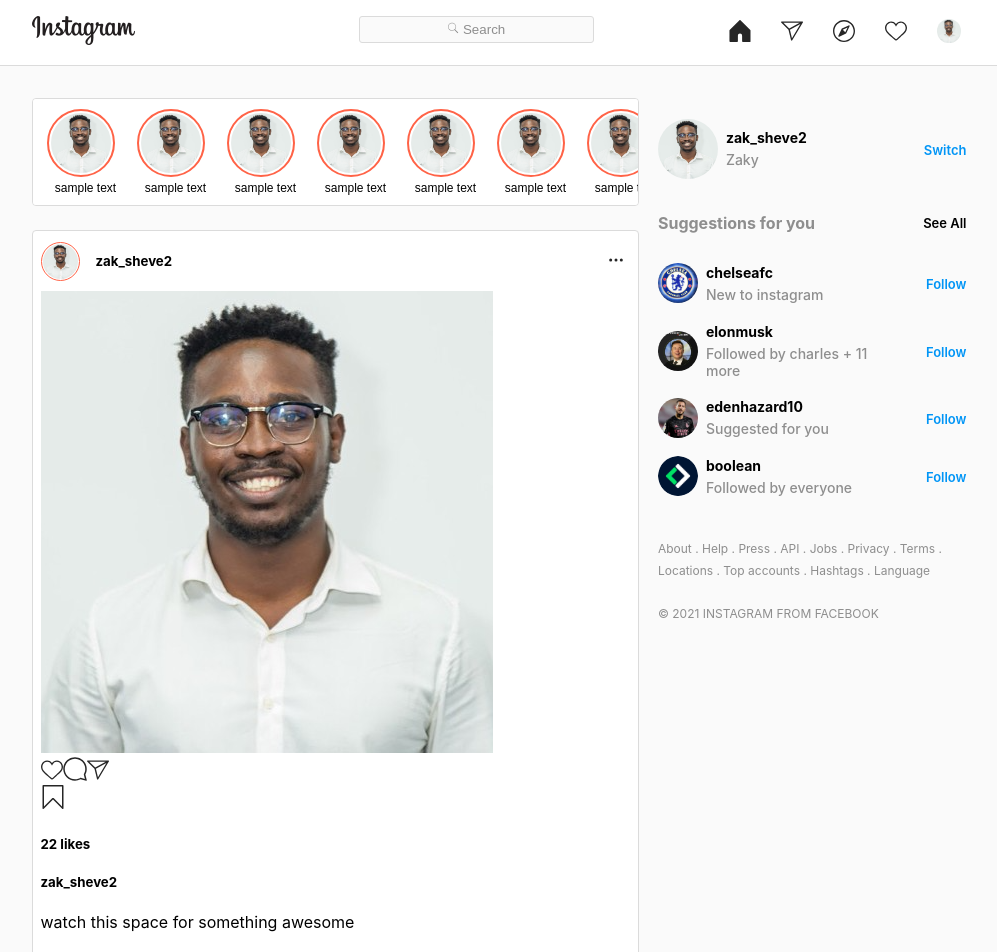
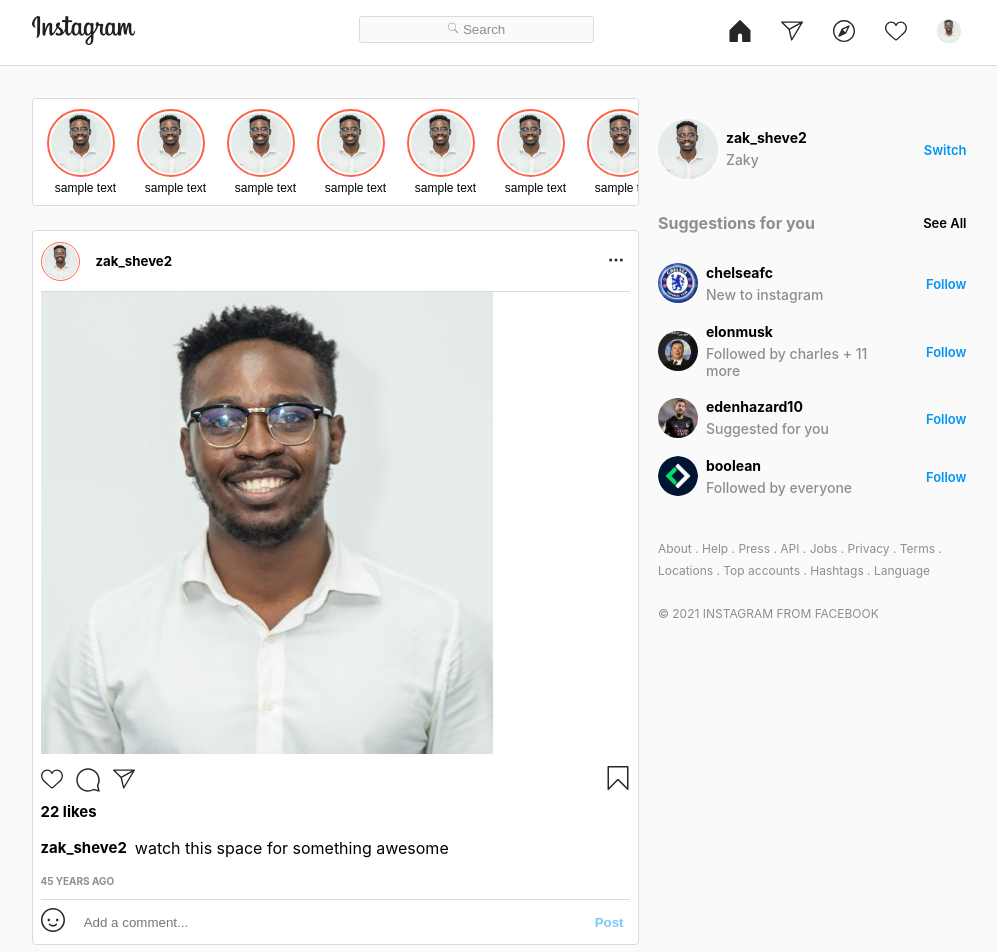
Before and after one commit to codedpills/boolgram, a React (Create React App) app: page / in a window 1280 px wide. Shown: the top 952 px of the page, without its empty margins (141-1138 px from the left). Built offline with nearby package versions, Linux system fonts and the light colour scheme.

Commit message:
style PostBody

```diff
--- a/src/components/posts/posts.css
+++ b/src/components/posts/posts.css
@@ -41,10 +41,70 @@
   cursor: pointer;
 }
 
+.posts-body {
+  border-top: 1px solid var(--custom-border-gray);
+  border-bottom: 1px solid var(--custom-border-gray);
+}
+
+.posts-body__image {
+  min-height: 200px;
+}
+
+.posts-body__comments--icons {
+  display: flex;
+  justify-content: space-between;
+  align-items: center;
+  padding: 0.5rem 0;
+}
+
+.posts-body__comments--icons .reactions {
+  display: flex;
+  justify-content: space-between;
+  width: 16%;
+}
+
+.posts-body__comments--text .likes {
+    font-size: 18px;
+}
+
+.posts-body__comments--text .likes h5 {
+    margin: 1px 0;
+}
+
+.posts-body__comments--text .comment {
+    display: flex;
+    align-items: center;
+}
+
+.posts-body__comments--text .comment > .handle {
+    margin-right: 0.5rem;
+    font-size: 18px;
+}
+
+.posts-body__comments--text .comment > .handle h5 {
+    margin: 1px 0;
+}
+
+.posts-body__comments--text .comment > .comment {
+    font-size: 18px;
+}
+
+.posts-body__comments--text .time {
+    text-transform: uppercase;
+    color: var(--custom-accent-text-main);
+    font-size: 12px;
+}
+
+.posts-body__comments--text .time h5 {
+    margin: 1px 0 12px 0;
+}
+
 .posts-footer {
   display: flex;
   align-items: center;
   justify-content: space-between;
+  padding-top: 0.5rem;
+  padding-bottom: 0.5rem;
 }
 
 .posts-footer__emoji {
@@ -65,7 +125,7 @@
 }
 
 .posts-footer__form .comment:focus {
-    outline: none;
+  outline: none;
 }
 
 .posts-footer__form button.submit-btn {
```
